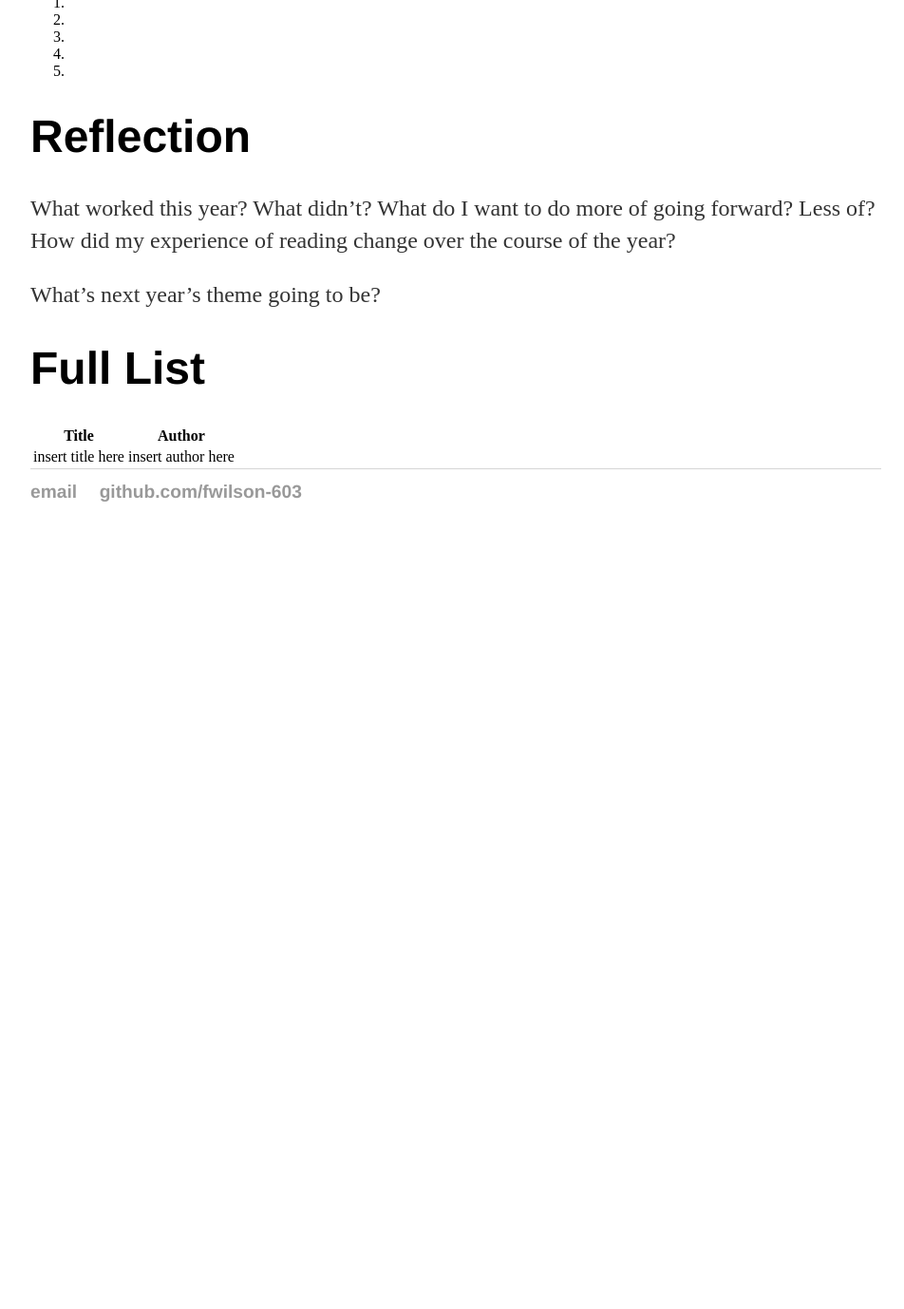
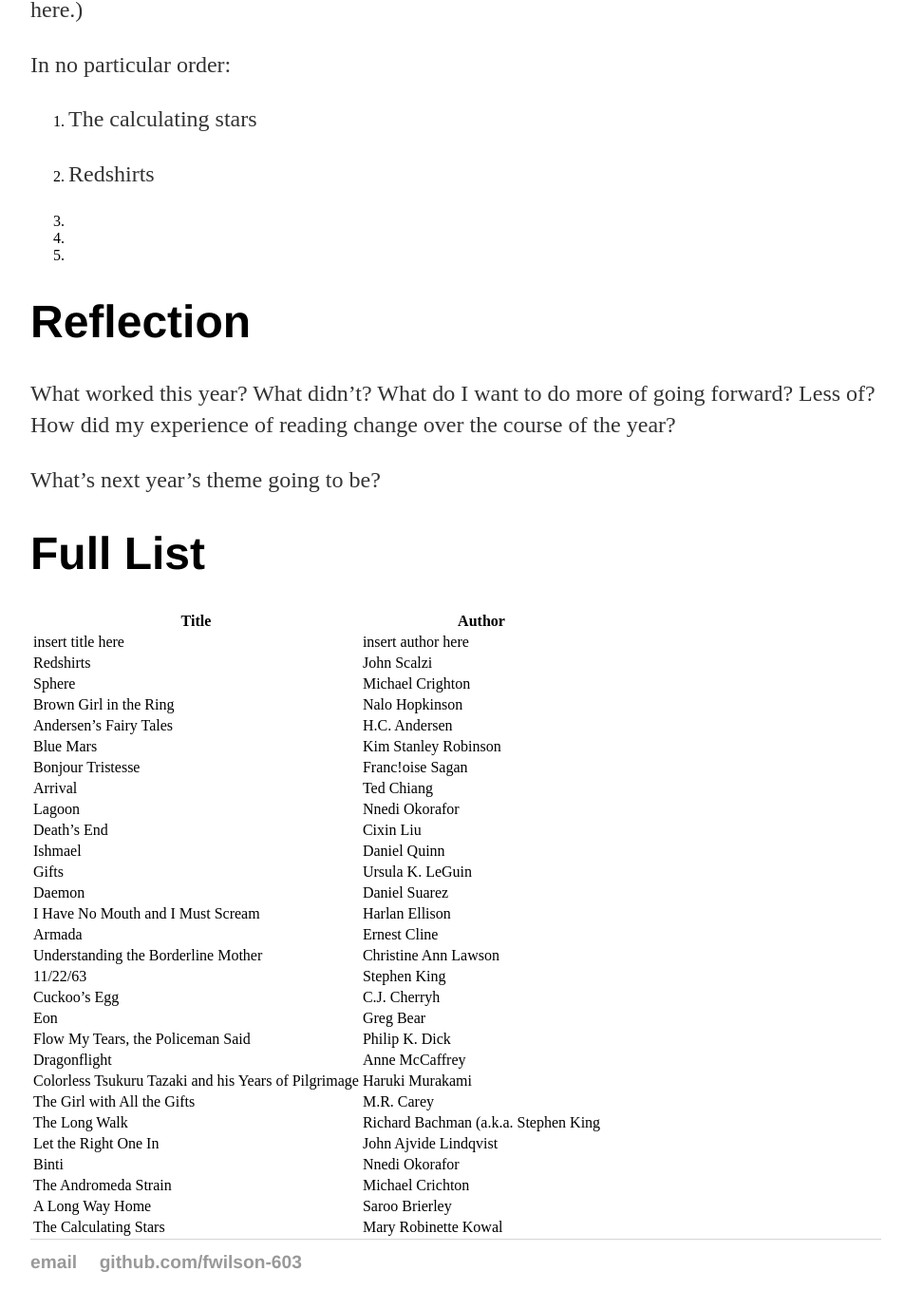
Before and after one commit to fwilson-603/fwilson-603.github.io, a Jekyll site: the page built from _posts/2021-01-02-books-read.md, in a window 1280 px wide and 1400 px high, scrolled down 3237 px. Shown: the top 1378 px of the window at 95% size, without its empty margins (160-1112 px from the left). Built offline with Jekyll 4.4.1, drawn with Linux system fonts in a browser that asks for light colours; before the commit the page ends 3826 px from its top, so only the background shows below that; some of the changed text lies outside the part shown.

Commit message:
Update 2021-01-02-books-read.md

```diff
--- a/_posts/2021-01-02-books-read.md
+++ b/_posts/2021-01-02-books-read.md
@@ -83,6 +83,10 @@ December: 10
 
 **Written by a person of colour:**
 
+**Written (originally) in a language other than English:**
+
+**Genre Breakdown:**
+
 # The Best and the Worst
 
 ## The Best Five Books
@@ -109,9 +113,9 @@ can also contribute to placement here.)
 
 In no particular order:
 
-1.
+1. The calculating stars
 
-2.
+2. Redshirts
 
 3.
 
@@ -130,3 +134,31 @@ What's next year's theme going to be?
 | Title | Author |
 | ----------- | ----------- |
 | insert title here | insert author here |
+| Redshirts | John Scalzi |
+| Sphere | Michael Crighton |
+| Brown Girl in the Ring | Nalo Hopkinson |
+| Andersen's Fairy Tales | H.C. Andersen |
+| Blue Mars | Kim Stanley Robinson |
+| Bonjour Tristesse | Franc!oise Sagan |
+| Arrival | Ted Chiang |
+| Lagoon | Nnedi Okorafor |
+| Death's End | Cixin Liu |
+| Ishmael | Daniel Quinn |
+| Gifts | Ursula K. LeGuin |
+| Daemon | Daniel Suarez |
+| I Have No Mouth and I Must Scream | Harlan Ellison |
+| Armada | Ernest Cline |
+| Understanding the Borderline Mother | Christine Ann Lawson |
+| 11/22/63 | Stephen King |
+| Cuckoo's Egg | C.J. Cherryh |
+| Eon | Greg Bear |
+| Flow My Tears, the Policeman Said | Philip K. Dick |
+| Dragonflight | Anne McCaffrey |
+| Colorless Tsukuru Tazaki and his Years of Pilgrimage | Haruki Murakami |
+| The Girl with All the Gifts | M.R. Carey |
+| The Long Walk | Richard Bachman (a.k.a. Stephen King |
+| Let the Right One In | John Ajvide Lindqvist |
+| Binti | Nnedi Okorafor |
+| The Andromeda Strain | Michael Crichton |
+| A Long Way Home | Saroo Brierley |
+| The Calculating Stars | Mary Robinette Kowal |
```
